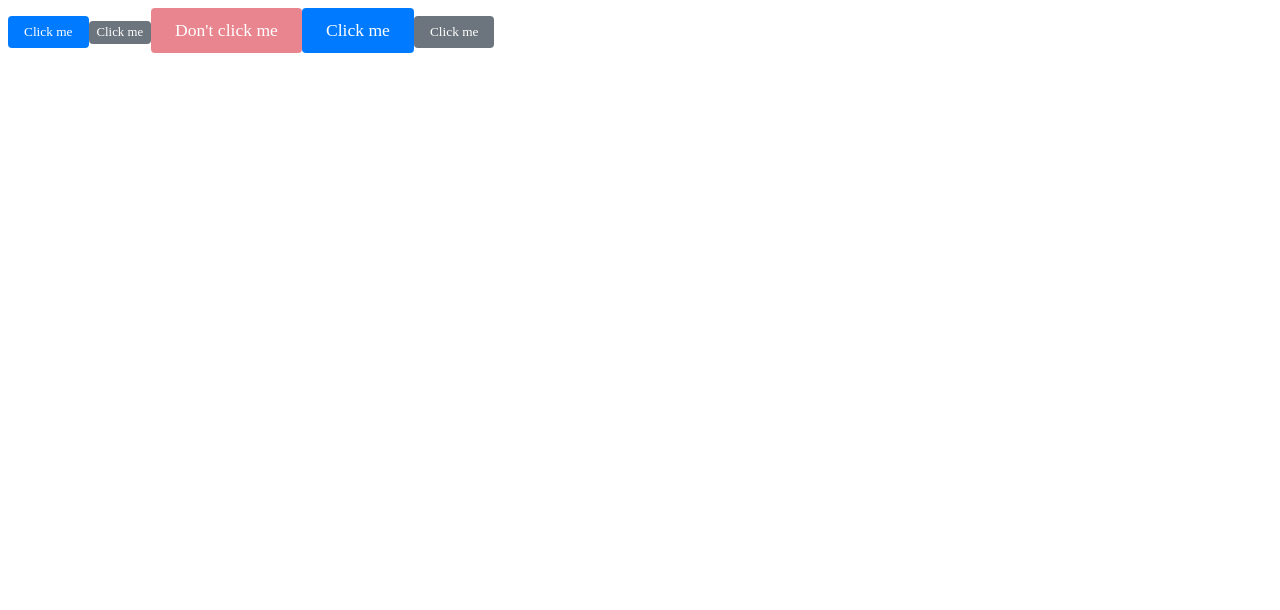
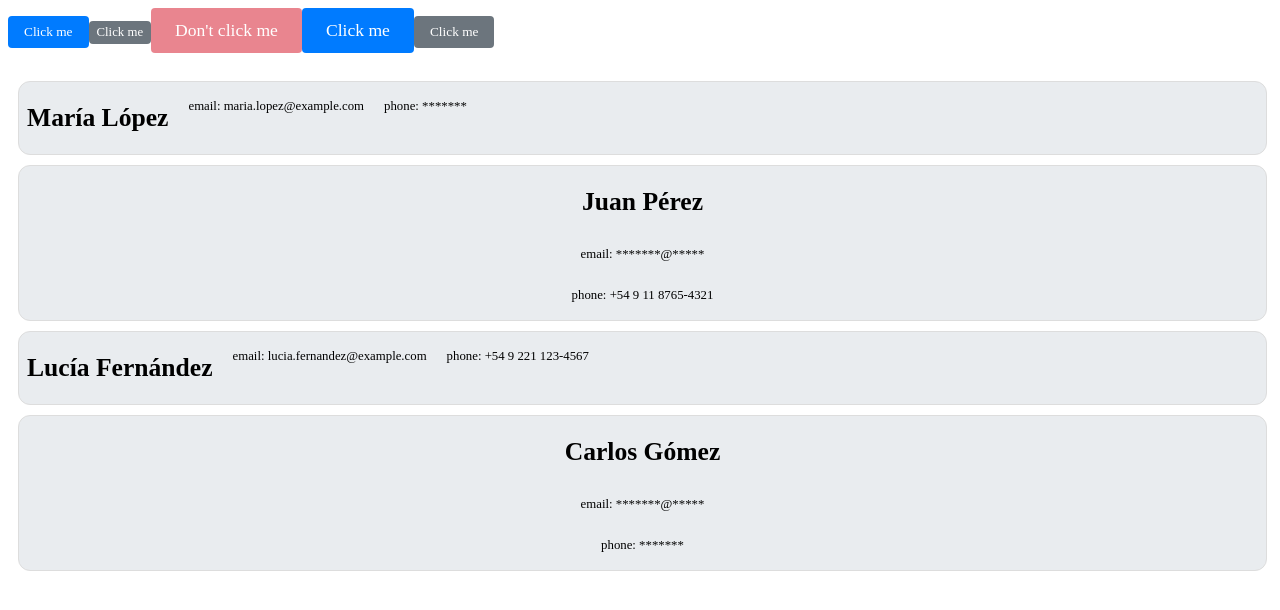
Before and after one commit to JeronimoCardu/activity-29-sept, a React (Vite) app: page / in a window 1280 px wide. Shown: the top 610 px of the page. Built offline with nearby package versions, Linux system fonts and the light colour scheme.

Commit message:
feat: userProfile component complete

```diff
--- a/src/App.jsx
+++ b/src/App.jsx
@@ -1,5 +1,6 @@
 import "./misComponentes.css";
 import CustomButton from "./components/CustomButton";
+import UserProfile from "./components/UserProfile";
 import { useState } from "react";
 
 export default function App() {
@@ -9,7 +10,56 @@ export default function App() {
     console.log(count + 1);
     setCount(count + 1);
   }
+
+  const usuarios = [
+    {
+      user: {
+        id: 1,
+        nombre: "María López",
+        email: "maria.lopez@example.com",
+        telefono: "+54 9 11 1234-5678",
+      },
+      showEmail: true,
+      showPhone: false,
+      layout: "horizontal",
+    },
+    {
+      user: {
+        id: 2,
+        nombre: "Juan Pérez",
+        email: "juan.perez@example.com",
+        telefono: "+54 9 11 8765-4321",
+      },
+      showEmail: false,
+      showPhone: true,
+      layout: "vertical",
+    },
+    {
+      user: {
+        id: 3,
+        nombre: "Lucía Fernández",
+        email: "lucia.fernandez@example.com",
+        telefono: "+54 9 221 123-4567",
+      },
+      showEmail: true,
+      showPhone: true,
+      layout: "horizontal",
+    },
+    {
+      user: {
+        id: 4,
+        nombre: "Carlos Gómez",
+        email: "carlos.gomez@example.com",
+        telefono: "+54 9 261 987-6543",
+      },
+      showEmail: false,
+      showPhone: false,
+      layout: "vertical",
+    },
+  ];
+
   return (
+    <main>
       <div>
         <CustomButton
           disabled={false}
@@ -47,5 +97,16 @@ export default function App() {
           onClick={addCount}
         />
       </div>
+      <br />
+      {usuarios.map((u) => (
+        <UserProfile
+          key={u.id}
+          user={u.user}
+          showEmail={u.showEmail}
+          showPhone={u.showPhone}
+          layout={u.layout}
+        />
+      ))}
+    </main>
   );
 }
--- /dev/null
+++ b/src/components/UserProfile.jsx
@@ -0,0 +1,9 @@
+export default function UserProfile(props) {
+  return (
+    <div className={`user-profile user-info tag ${props.layout}`}>
+      <h1>{props.user.nombre}</h1>
+      <p>email: {props.showEmail ? props.user.email : "*******@*****"}</p>
+      <p>phone: {props.showPhone ? props.user.telefono : "*******"}</p>
+    </div>
+  );
+}
```
Lines whose indentation alone changed are shown as unchanged.
